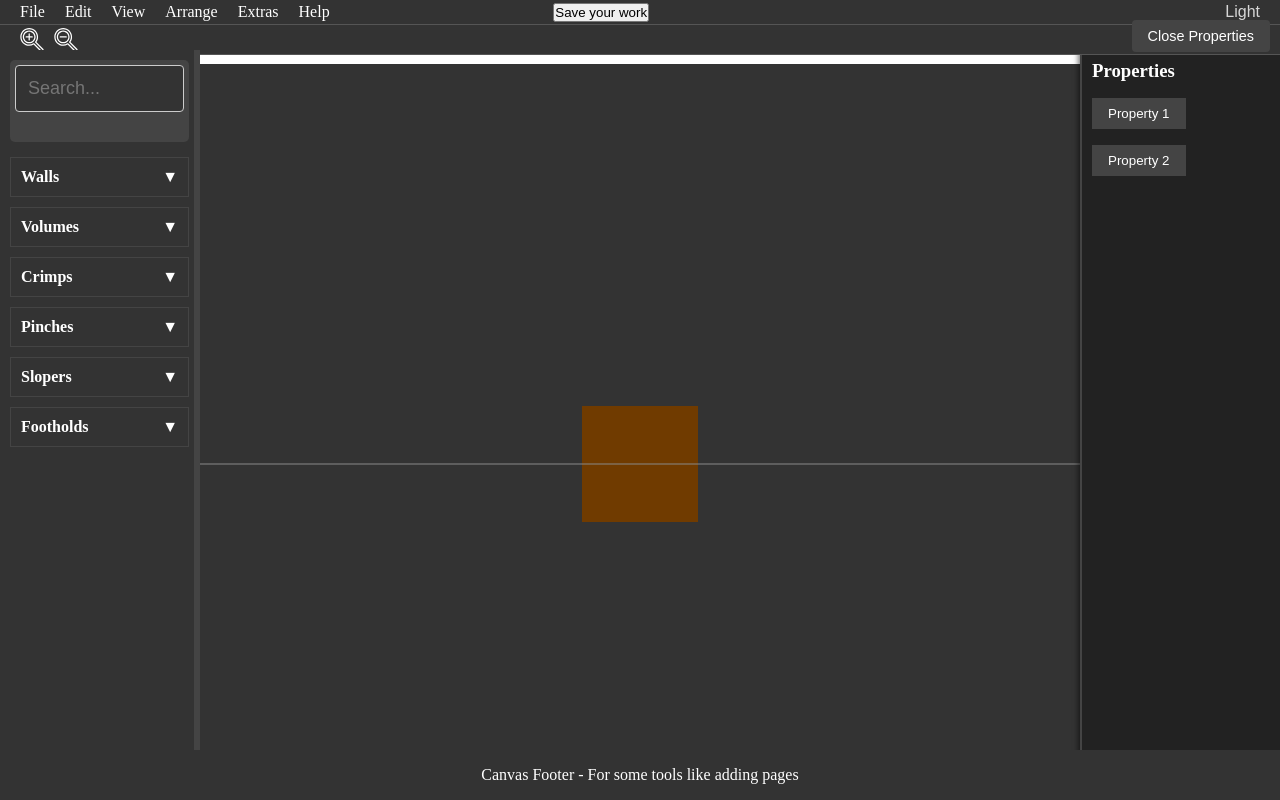
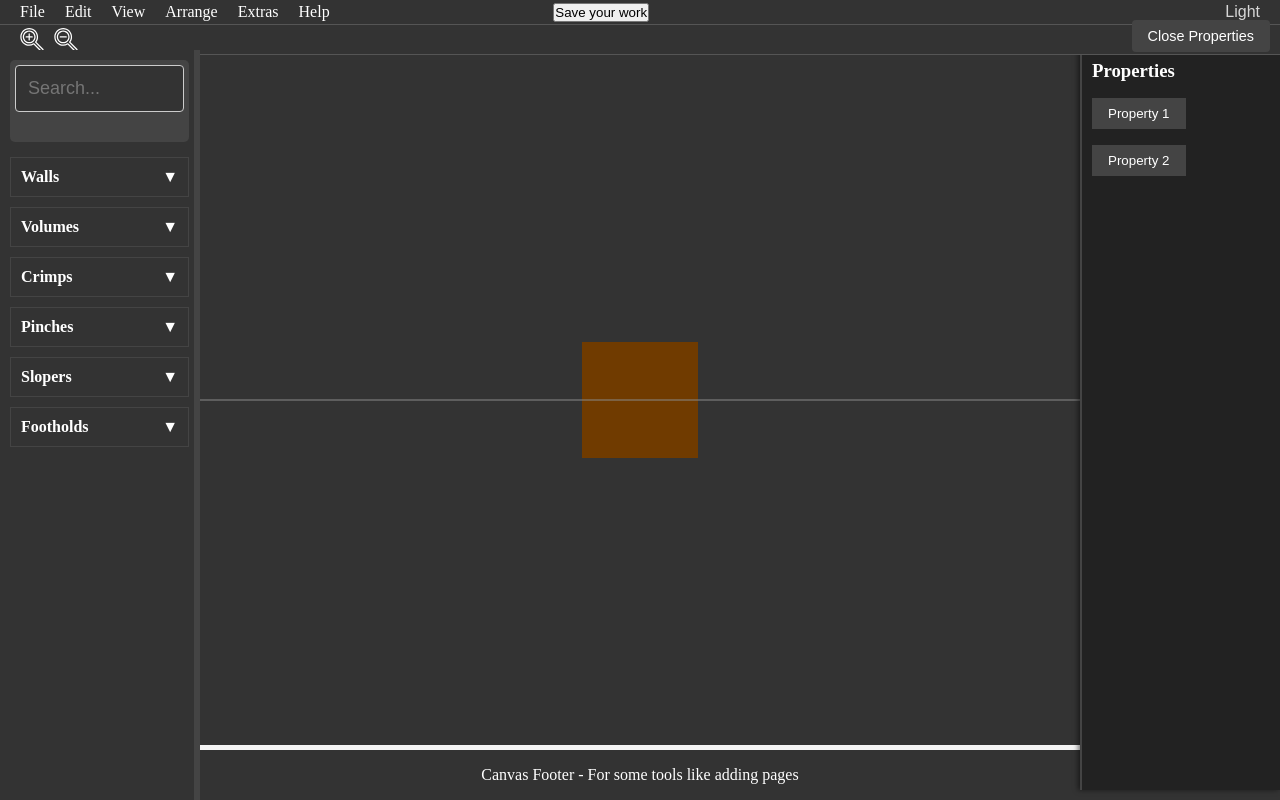
Before and after one commit to MalachiC0nstant/DRS-Frontend, a React (Vite) app: page /canvas in a window 1280 px wide. Built offline with nearby package versions, Linux system fonts and the light colour scheme.

Commit message:
Removed that annoying whitespace in canvas

```diff
--- a/src/css/canvas_page/CanvasFooter.css
+++ b/src/css/canvas_page/CanvasFooter.css
@@ -1,4 +1,4 @@
-.canvas-footer {
+/* .canvas-footer {
     height: 50px;
     background-color: #333;
     color: white;
@@ -11,3 +11,4 @@
     right: 0;
     z-index: 100;
   }
+   */
--- a/src/css/canvas_page/CanvasPage.css
+++ b/src/css/canvas_page/CanvasPage.css
@@ -50,6 +50,10 @@ html, body {
 }
 
 .canvas-container {
+  top: 0;
+  left: 0;
+  right: 0;
+  position: absolute;
   flex-grow: 1;
   background-color: #f4f4f4;
   display: flex;
```
